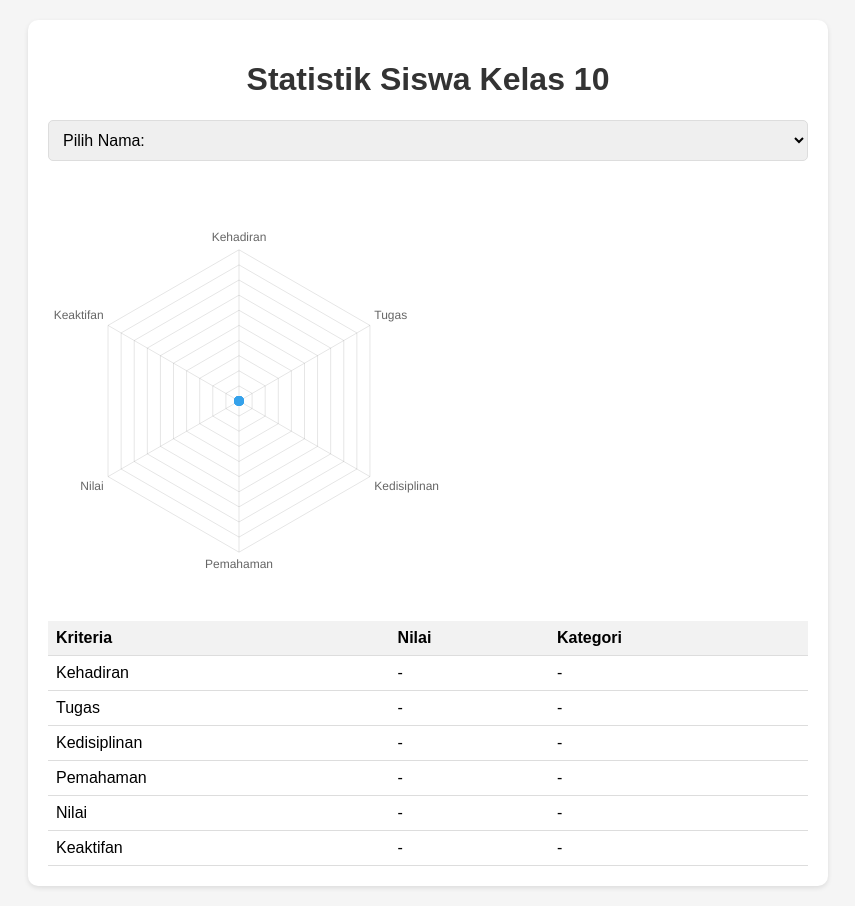
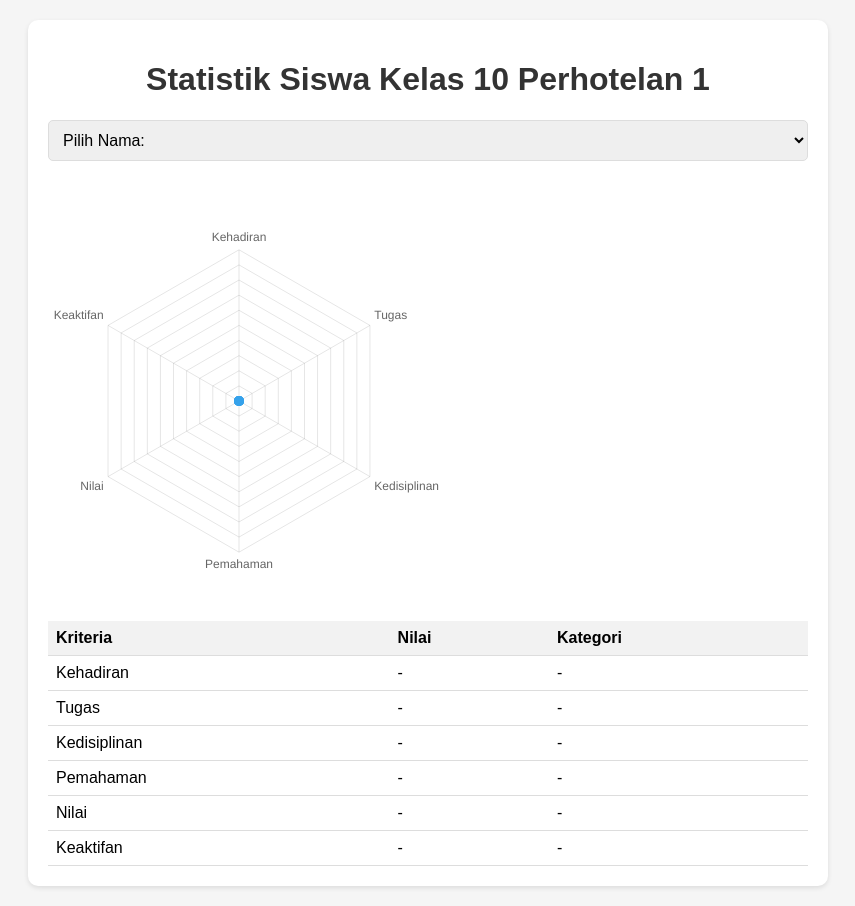
Before and after one commit to Rasya-Dev/statistik-pht1, a plain HTML site: page index.html in a window 1280 px wide. Shown: the whole page, without its empty margins (212-1067 px from the left). Drawn offline with nearby package versions, Linux system fonts and the light colour scheme.

Commit message:
Update index.html

```diff
--- a/index.html
+++ b/index.html
@@ -65,7 +65,7 @@
 </head>
 <body>
     <div class="container">
-        <h1>Statistik Siswa Kelas 10</h1>
+        <h1>Statistik Siswa Kelas 10 Perhotelan 1</h1>
 
         <select id="studentSelect">
             <option value="">Pilih Nama:</option>
```
